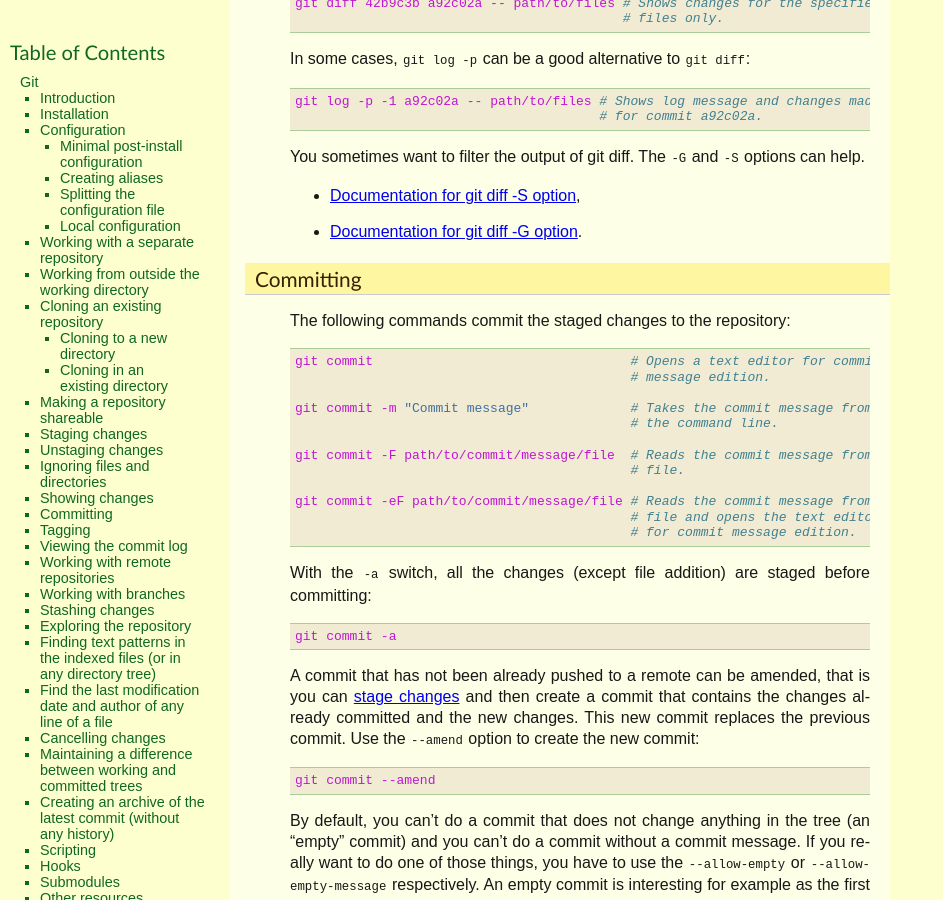
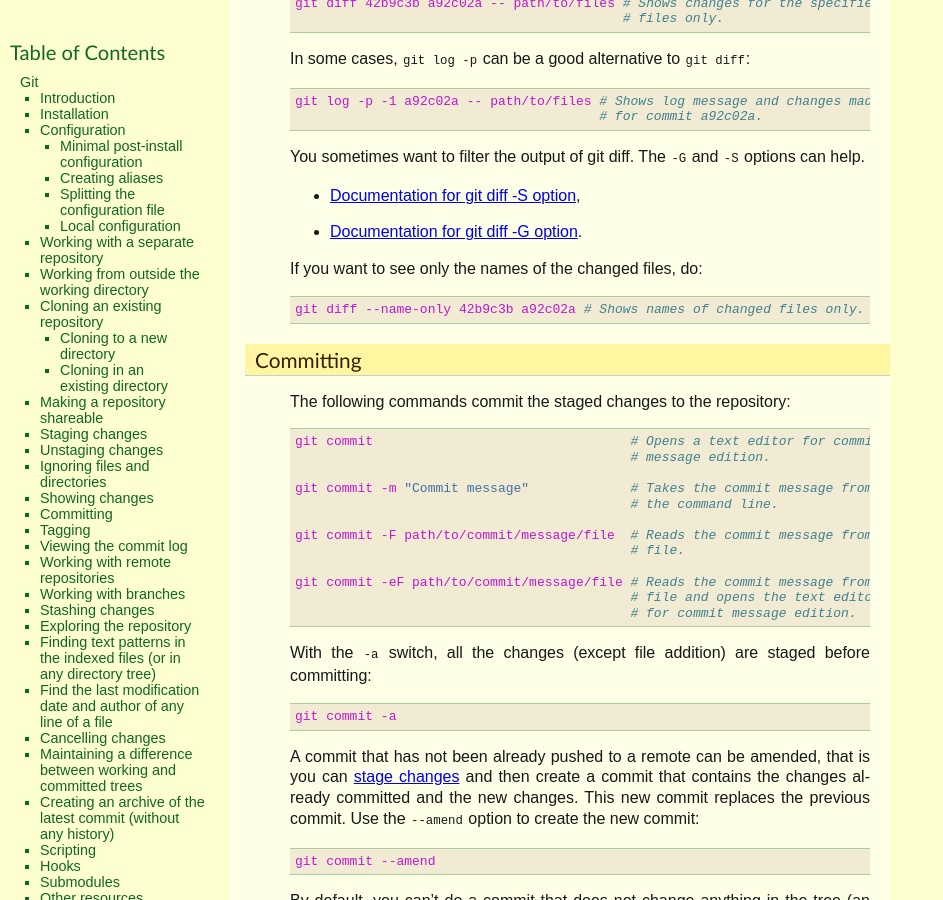
Before and after one commit to thierr26/thierr26_personal_notes_sphinx_sources, a Sphinx documentation site: the page built from source/git.rst, in a window 1280 px wide and 900 px high, scrolled down 7737 px. Shown: the whole window, without its empty margins (0-943 px from the left). Built offline with Sphinx 7.4.7, drawn with Linux system fonts in a browser that asks for light colours.

Commit message:
Add 'git diff --name-only'

```diff
--- a/source/git.rst
+++ b/source/git.rst
@@ -458,6 +458,10 @@ options can help.
 
 * `Documentation for git diff -G option
   <https://git-scm.com/docs/git-diff#Documentation/git-diff.txt--Gltregexgt>`_.
+
+If you want to see only the names of the changed files, do::
+
+  git diff --name-only 42b9c3b a92c02a # Shows names of changed files only.
 
 
 Committing
```
